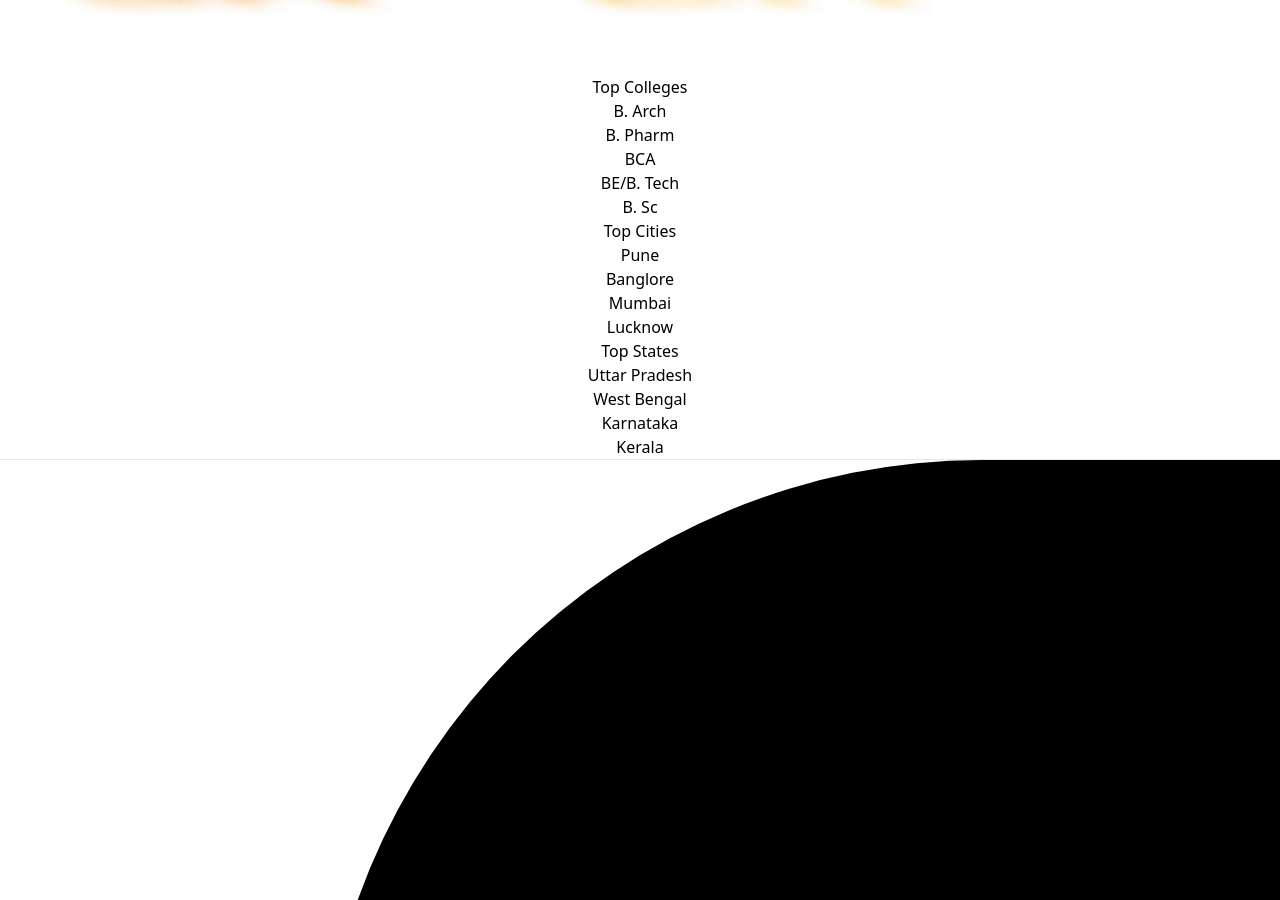
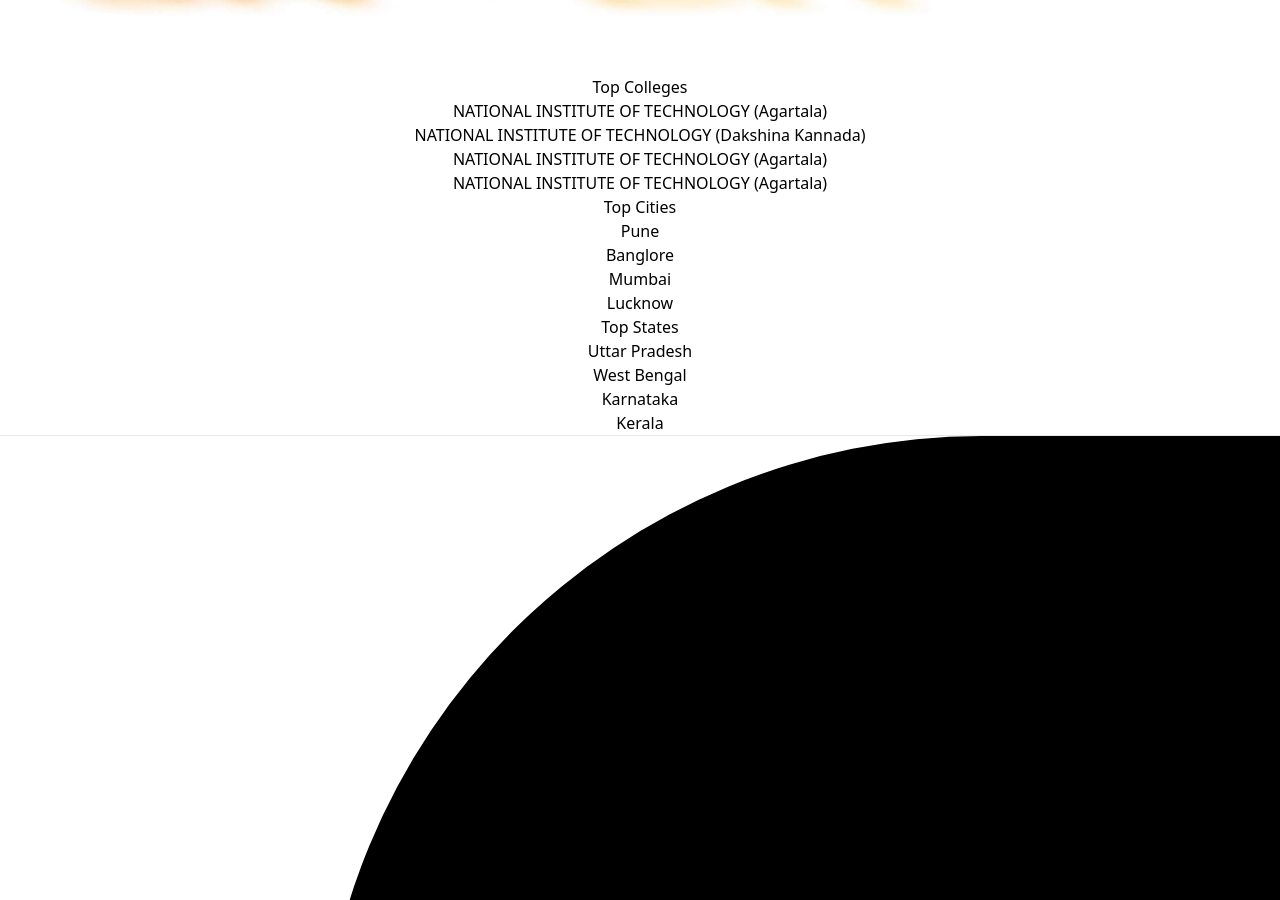
Before and after one commit to Coneixement-India-Pvt-Ltd/college-shodh-frontend, a React (Vite) app: page / in a window 1280 px wide. Shown: the part 3706-4606 px from the top of the page. Built offline with nearby package versions, Linux system fonts and the light colour scheme.

Commit message:
fix: footer design

```diff
--- a/src/component/Footer/Footer.jsx
+++ b/src/component/Footer/Footer.jsx
@@ -23,30 +23,28 @@
                             <h2 className="mb-6 text-sm font-semibold text-gray-900 uppercase">Top Colleges</h2>
                             <ul className="text-gray-500 font-medium">
                                 <li className="mb-4">
-                                    <Link to="#" className="hover:underline">
-                                        B. Arch
+                                    <Link to="#" className="hover:text-orange-700 hover:underline">
+                                    NATIONAL INSTITUTE OF TECHNOLOGY (Agartala)
                                     </Link>
                                 </li>
                                 <li className="mb-4">
-                                    <Link to="#" className="hover:underline">
-                                        B. Pharm
+                                    <Link to="#" className="hover:text-orange-700 hover:underline">
+                                    NATIONAL INSTITUTE OF TECHNOLOGY (Dakshina Kannada)
                                     </Link>
                                 </li>
                                 <li className="mb-4">
-                                    <Link to="#" className="hover:underline">
-                                        BCA
+                                    <Link to="#" className="hover:text-orange-700 hover:underline">
+                                    NATIONAL INSTITUTE OF TECHNOLOGY (Agartala)
+
                                     </Link>
                                 </li>
                                 <li className="mb-4">
-                                    <Link to="#" className="hover:underline">
-                                        BE/B. Tech
+                                    <Link to="#" className="hover:text-orange-700 hover:underline">
+                                    NATIONAL INSTITUTE OF TECHNOLOGY (Agartala)
+
                                     </Link>
                                 </li>
-                                <li className="mb-4">
-                                    <Link to="#" className="hover:underline">
-                                        B. Sc
-                                    </Link>
-                                </li>
+
                             </ul>
                         </div>
 
@@ -99,7 +97,7 @@
                     <div className="flex">
 
                     <div className="flex mt-4 space-x-4 ml-2 sm:justify-left mr-3">
-                        <Link to="#" className="text-gray-500 hover:text-gray-700">
+                        <Link to="#" className="text-gray-500 hover:text-blue-600 active:text-blue-600">
                             <svg
                                 className="w-4 h-4"
                                 aria-hidden="true"
@@ -116,7 +114,7 @@
                             <span className="sr-only">Facebook page</span>
                         </Link>
 
-                        <Link to="#" className="text-gray-500 hover:text-gray-700">
+                        <Link to="#" className="text-gray-500 hover:text-blue-600 active:text-blue-600">
                             <svg
                                 className="w-4 h-4"
                                 aria-hidden="true"
@@ -132,7 +130,7 @@
                             </svg>
                             <span className="sr-only">Twitter page</span>
                         </Link>
-                        <Link to="#" className="text-gray-500 hover:text-gray-700">
+                        <Link to="#" className="text-gray-500 hover:text-slate-950 active:text-slate-950">
                             <svg
                                 className="w-4 h-4"
                                 aria-hidden="true"
```
